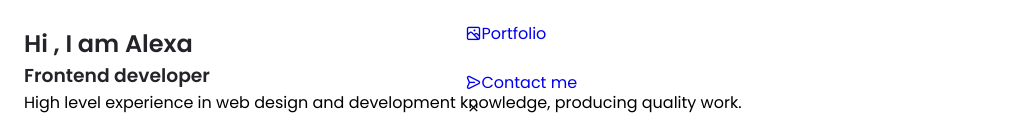
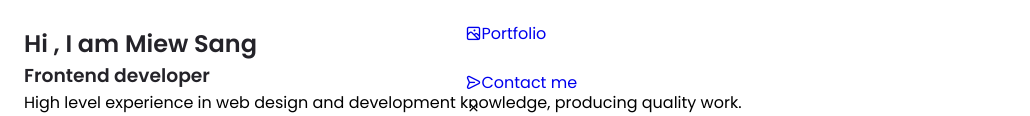
Before and after one commit to kjctphr/website__tutorial-1, a plain HTML site: page index.html in a window 1280 px wide. Shown: the part 804-920 px from the top of the page, without its empty margins (0-1030 px from the left). Drawn offline with nearby package versions, Linux system fonts and the light colour scheme.

Commit message:
Update index.html

```diff
--- a/index.html
+++ b/index.html
@@ -97,7 +97,7 @@
                         </div>
 
                         <div class="home__data">
-                            <h1 class="home__title">Hi , I am Alexa</h1>
+                            <h1 class="home__title">Hi , I am Miew Sang</h1>
                             <h3 class="home__subtitle">Frontend developer</h3>
                             <p class="home__description">High level experience in web design and development knowledge, producing quality work.
                             </p>
```
